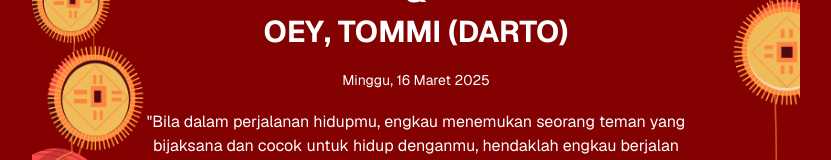
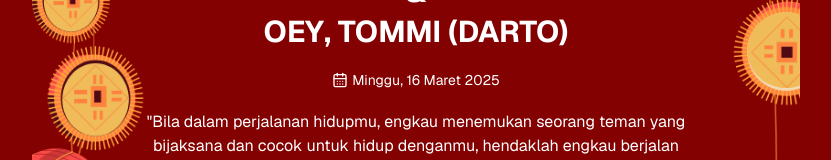
Before and after one commit to iyansanjaya/wedding-invitation, a Next.js app: page /tommy-enjelika in a window 1280 px wide. Shown: the part 158-318 px from the top of the page, without its empty margins (224-1055 px from the left). Built offline with nearby package versions, Linux system fonts and the light colour scheme.

Commit message:
modified:   src/app/tommy-enjelika/page.tsx

```diff
--- a/src/app/tommy-enjelika/page.tsx
+++ b/src/app/tommy-enjelika/page.tsx
@@ -1,5 +1,6 @@
 import Image from "next/image";
 import { BlurFade } from "@/components/magicui/blur-fade";
+import { CalendarDays } from "lucide-react";
 
 export default function Pages() {
   return (
@@ -57,7 +58,8 @@ export default function Pages() {
               </h1>
             </div>
           </BlurFade>
-          <BlurFade delay={0.75} inView>
+          <BlurFade delay={0.75} inView className="flex gap-1 items-center">
+            <CalendarDays size={16} />
             <p className="text-sm">Minggu, 16 Maret 2025</p>
           </BlurFade>
           <BlurFade delay={1} inView>
```
